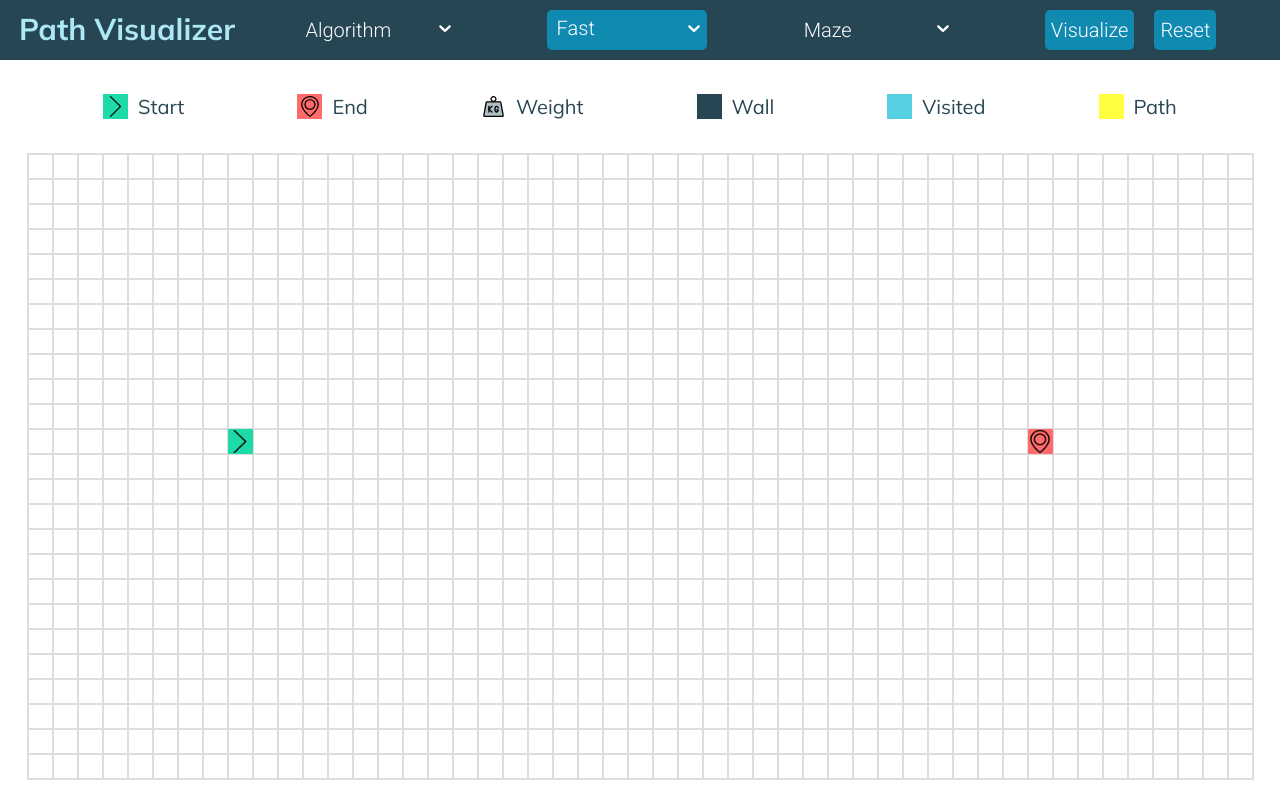
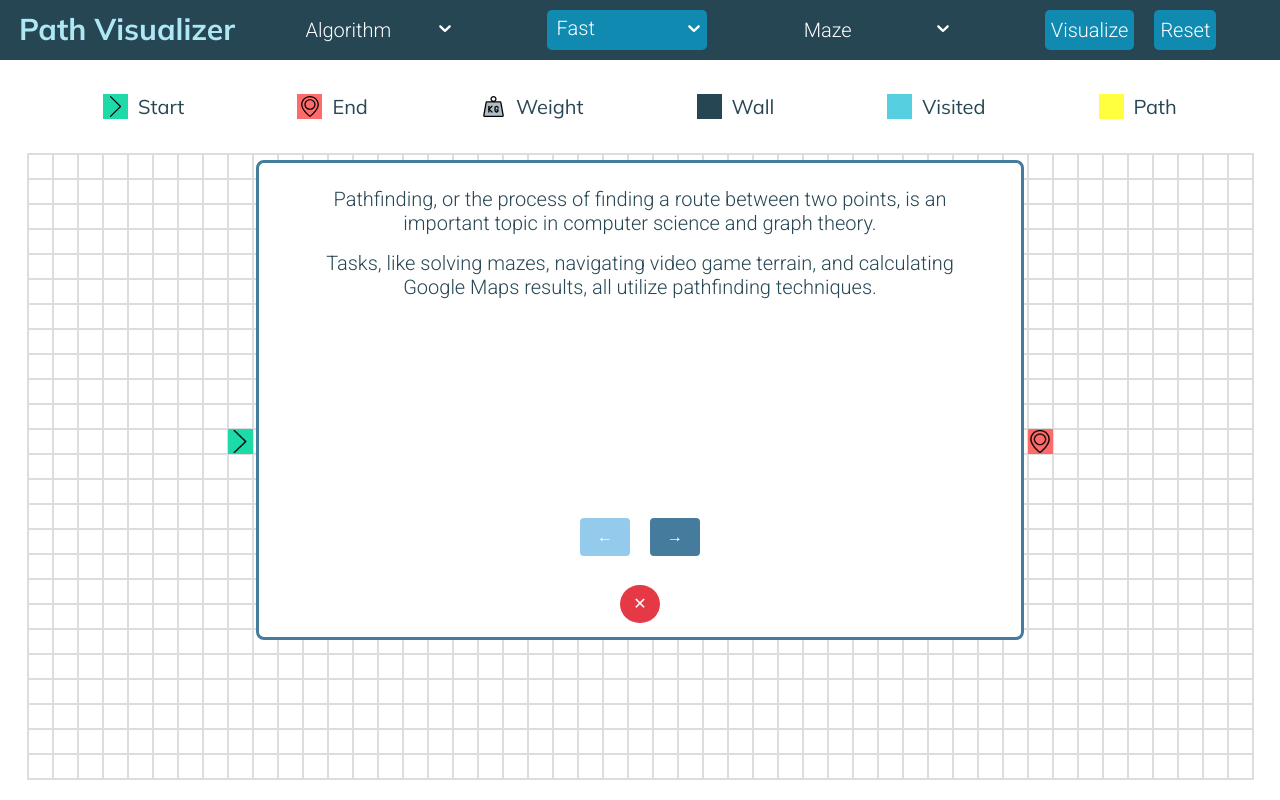
Before and after one commit to yesean/pathmazer, a React (Create React App) app: page / in a window 1280 px wide. Built offline with nearby package versions, Linux system fonts and the light colour scheme.

Commit message:
add tutorial page

```diff
--- a/src/components/App.js
+++ b/src/components/App.js
@@ -2,6 +2,7 @@ import React, { useState, useEffect, useRef, useCallback } from 'react';
 import Grid from './Grid.js';
 import TopBar from './TopBar.js';
 import Legend from './Legend.js';
+import Tutorial from './Tutorial.js';
 import GridConstants from './../services/GridConstants.js';
 import './../styles/App.css';
 
@@ -153,6 +154,7 @@ function App() {
           <Legend key={legend.name} name={legend.name} img={legend.img} />
         ))}
       </div>
+      <Tutorial />
       <Grid
         grid={grid}
         gridStyle={gridStyle}
--- a/src/components/Square.js
+++ b/src/components/Square.js
@@ -7,7 +7,6 @@ import start from './../images/start.png';
 import end from './../images/end.png';
 
 const Square = (props) => {
-  console.log('rendering');
   return (
     <div
       id={props.id}
@@ -42,10 +41,7 @@ const Square = (props) => {
 };
 
 const areEqual = (prev, next) => {
-  if (prev.className !== next.className)
-    console.log(prev.className, next.className);
   return prev.className === next.className;
 };
 
 export default React.memo(Square, areEqual);
-// export default React.memo(Square);
--- /dev/null
+++ b/src/components/Tutorial.js
@@ -0,0 +1,119 @@
+import React, { useState } from 'react';
+import './../styles/Tutorial.css';
+
+const Tutorial = () => {
+  const [textIndex, setTextIndex] = useState(0);
+  const [style, setStyle] = useState({});
+  const [prevButtonStyle, setPrevButtonStyle] = useState({
+    backgroundColor: '#94caec',
+  });
+  const [nextButtonStyle, setNextButtonStyle] = useState({});
+  const [shouldShowAlgorithms, setShouldShowAlgorithms] = useState(false);
+
+  const texts = [
+    [
+      'Pathfinding, or the process of finding a route between two points, is an ' +
+        'important topic in computer science and graph theory.',
+      'Tasks, like solving mazes, navigating video game terrain, and calculating ' +
+        'Google Maps results, all utilize pathfinding techniques.',
+    ],
+    [
+      'Over time, different algorithms have emerged in pathfinding. Some are ' +
+        'designed to guarantee the shortest path, while others trade optimality ' +
+        'for speed.',
+    ],
+    [
+      'This site allows you to visualize and play around with how these ' +
+        'algorithms work. You can move around the start and end square. You can also click and drag to add walls (impenetrable) ' +
+        'or hold W to add weights (penetrable, cost 10 squares) instead.',
+      'You can move around the start and end square after a visualization to see how the new position affects path finding.',
+      'Lastly, you can adjust the speed of visualization as well as generate mazes to see how these algorithms solve them!',
+    ],
+  ];
+  const algorithmsIndex = 1;
+
+  const algorithms = [
+    ['Dijkstra:', 'Gurantees Shortest Path', 'Weighted', 'Slow'],
+    ['A* Search:', 'Guarantees Shortest Path', 'Weighted', 'Medium'],
+    ['Greedy BFS:', "Doesn't Guarantee Shortest Path", 'Weighted', 'Fast'],
+    ['BFS:', 'Guarantees Shortest Path', 'Unweighted', 'Slow'],
+    ['DFS:', "Doesn't Guarantee Shortest Path", 'Unweighted', 'Slow'],
+  ];
+
+  const onSkip = () => {
+    setStyle({ display: 'none' });
+  };
+  const onPrev = () => {
+    if (textIndex > 0) {
+      setTutorialPage(textIndex - 1);
+      setTextIndex((i) => i - 1);
+    }
+  };
+  const onNext = () => {
+    if (textIndex < texts.length - 1) {
+      setTutorialPage(textIndex + 1);
+      setTextIndex((i) => i + 1);
+    }
+  };
+
+  const setTutorialPage = (textIndex) => {
+    if (textIndex === texts.length - 1) {
+      setNextButtonStyle({
+        backgroundColor: '#94caec',
+      });
+    } else {
+      setNextButtonStyle({});
+    }
+    if (textIndex === 0) {
+      setPrevButtonStyle({
+        backgroundColor: '#94caec',
+      });
+    } else {
+      setPrevButtonStyle({});
+    }
+    if (textIndex === algorithmsIndex) {
+      setShouldShowAlgorithms(true);
+    } else {
+      setShouldShowAlgorithms(false);
+    }
+  };
+
+  return (
+    <div className='tutorialPage' style={style}>
+      <div className='tutorialTextContainer'>
+        {texts[textIndex].map((text) => (
+          <p className='tutorialText'>{text}</p>
+        ))}
+        <div className='algorithmListContainer'>
+          <table className='algorithmList'>
+            <tbody>
+              {shouldShowAlgorithms &&
+                algorithms.map((alg) => (
+                  <tr>
+                    {alg.map((elem) => (
+                      <td>{elem}</td>
+                    ))}
+                  </tr>
+                ))}
+            </tbody>
+          </table>
+        </div>
+      </div>
+      <div className='directionContainer'>
+        <button className='prevButton' onClick={onPrev} style={prevButtonStyle}>
+          {String.fromCharCode(8592)}
+        </button>
+        <button className='nextButton' onClick={onNext} style={nextButtonStyle}>
+          {String.fromCharCode(8594)}
+        </button>
+      </div>
+      <div className='skipContainer'>
+        <button className='skipButton' onClick={onSkip}>
+          {String.fromCharCode(10005)}
+        </button>
+      </div>
+    </div>
+  );
+};
+
+export default Tutorial;
--- a/src/styles/Square.css
+++ b/src/styles/Square.css
@@ -19,7 +19,6 @@
   user-select: none;
   box-sizing: border-box;
   display: flex;
-  display: inline-flex;
   justify-content: center;
   align-items: center;
 }
@@ -86,20 +85,14 @@
 }
 
 @keyframes weight {
-  0% {
-    margin: auto;
-  }
   50% {
     transform: scale(1.2);
-    margin: auto;
   }
   99% {
     border: none;
-    margin: auto;
   }
   100% {
     border: 0.1px solid #ddd;
-    margin: auto;
   }
 }
 
@@ -108,7 +101,7 @@
   animation-duration: 0.3s;
   animation-fill-mode: forwards;
   animation-timing-function: ease-out;
-  will-change: transform, border, margin;
+  will-change: transform, border;
 }
 
 @keyframes visited {
@@ -123,23 +116,19 @@
     transform: scale(0.3);
     border: none;
     border-radius: 50%;
-    margin: auto;
   }
   25% {
     background-color: rgb(94, 96, 206);
-    margin: auto;
   }
   50% {
     background-color: rgb(72, 191, 227);
     border-radius: 50%;
-    margin: auto;
   }
   75% {
     transform: scale(1.2);
     background-color: rgb(128, 255, 219);
     border: none;
     border-radius: 0%;
-    margin: auto;
   }
   75.1% {
     border: 1px solid rgb(173, 232, 244);
@@ -148,7 +137,6 @@
     transform: scale(1);
     background-color: rgb(86, 207, 225);
     border: 1px solid rgb(173, 232, 244);
-    margin: auto;
   }
 }
 
@@ -158,7 +146,7 @@
   animation-duration: 1.5s;
   animation-timing-function: ease-out;
   animation-fill-mode: forwards;
-  will-change: transform, border, border-radius, margin, background-color;
+  will-change: transform, border, border-radius, background-color;
 }
 
 .visitedFinishedSquare,
@@ -177,13 +165,11 @@
     transform: scale(0.65);
     background-color: rgb(255, 255, 63);
     border-radius: 30%;
-    margin: auto;
   }
   100% {
     transform: scale(1);
     background-color: rgb(255, 255, 63);
     border-radius: 0%;
-    margin: auto;
   }
 }
 
@@ -193,16 +179,14 @@
   animation-duration: 0.3s;
   animation-timing-function: ease-out;
   animation-fill-mode: forwards;
-  will-change: transform, border-radius, margin, background-color;
+  will-change: transform, border-radius, background-color;
 }
 
 .pathHeadSquare {
-  /* background-color: rgb(6, 214, 160); */
   background-color: rgb(255, 255, 63);
 }
 
 .pathFinishedSquare,
 .pathFinishedWeightSquare {
   background-color: rgb(255, 255, 63);
-  margin: auto;
 }
--- /dev/null
+++ b/src/styles/Tutorial.css
@@ -0,0 +1,114 @@
+@import url('https://fonts.googleapis.com/css2?family=Mulish:wght@400;700&display=swap');
+@import url('https://fonts.googleapis.com/css2?family=Roboto:wght@300;500&display=swap');
+@import url('https://fonts.googleapis.com/css2?family=Roboto:wght@100&display=swap');
+
+.tutorialPage {
+  position: fixed;
+  box-sizing: border-box;
+  transform: translate(20vw, 20vh);
+  width: 60vw;
+  height: 60vh;
+  border: 3px solid #457b9d;
+  border-radius: 8px;
+  margin: auto;
+  background-color: white;
+  display: flex;
+  flex-direction: column;
+  justify-content: space-between;
+  align-content: center;
+}
+
+.tutorialTextContainer {
+  height: 65%;
+  display: flex;
+  flex-direction: column;
+  justify-content: center;
+  margin: 2vh 2vw;
+}
+
+.tutorialText {
+  text-align: center;
+  color: rgb(38, 70, 83);
+  font-family: 'Roboto', sans-serif;
+  font-size: 2.5vmin;
+  font-weight: 350;
+  margin: 1vh 1vw;
+}
+
+.skipButton,
+.prevButton,
+.nextButton {
+  padding: 0.375rem 0.75rem;
+  color: white;
+  border: 1px solid transparent;
+  border-radius: 0.25rem;
+  margin: 10px;
+  font-family: sans-serif;
+  font-size: 1rem;
+  font-weight: 400;
+  line-height: 1.5;
+  user-select: none;
+}
+
+.prevButton {
+  background-color: #457b9d;
+  padding: 0.375rem 1rem;
+}
+
+.nextButton {
+  background-color: #457b9d;
+  padding: 0.375rem 1rem;
+}
+
+.skipButton {
+  background-color: #e63946;
+  border-radius: 50%;
+}
+
+.skipButton:hover,
+.prevButton:hover,
+.nextButton:hover {
+  cursor: pointer;
+  background-color: #3b7193;
+}
+
+.skipButton:hover {
+  background-color: #dc2f3c;
+}
+
+.skipButton:focus,
+.prevButton:focus,
+.nextButton:focus {
+  outline: none;
+}
+
+.buttonContainer {
+  margin: auto;
+}
+
+.skipContainer,
+.directionContainer {
+  margin: auto;
+  display: flex;
+  justify-content: center;
+}
+
+.algorithmList {
+  list-style-type: none;
+  color: rgb(38, 70, 83);
+  font-family: 'Roboto', sans-serif;
+  font-size: 1.5vmin;
+  font-weight: 350;
+  white-space: pre;
+  margin: 2vh auto;
+}
+
+.algorithmList td {
+  padding: 2px 7px;
+}
+
+.algorithmListContainer {
+  overflow-x: auto;
+  margin: auto;
+  width: 55vw;
+}
```
